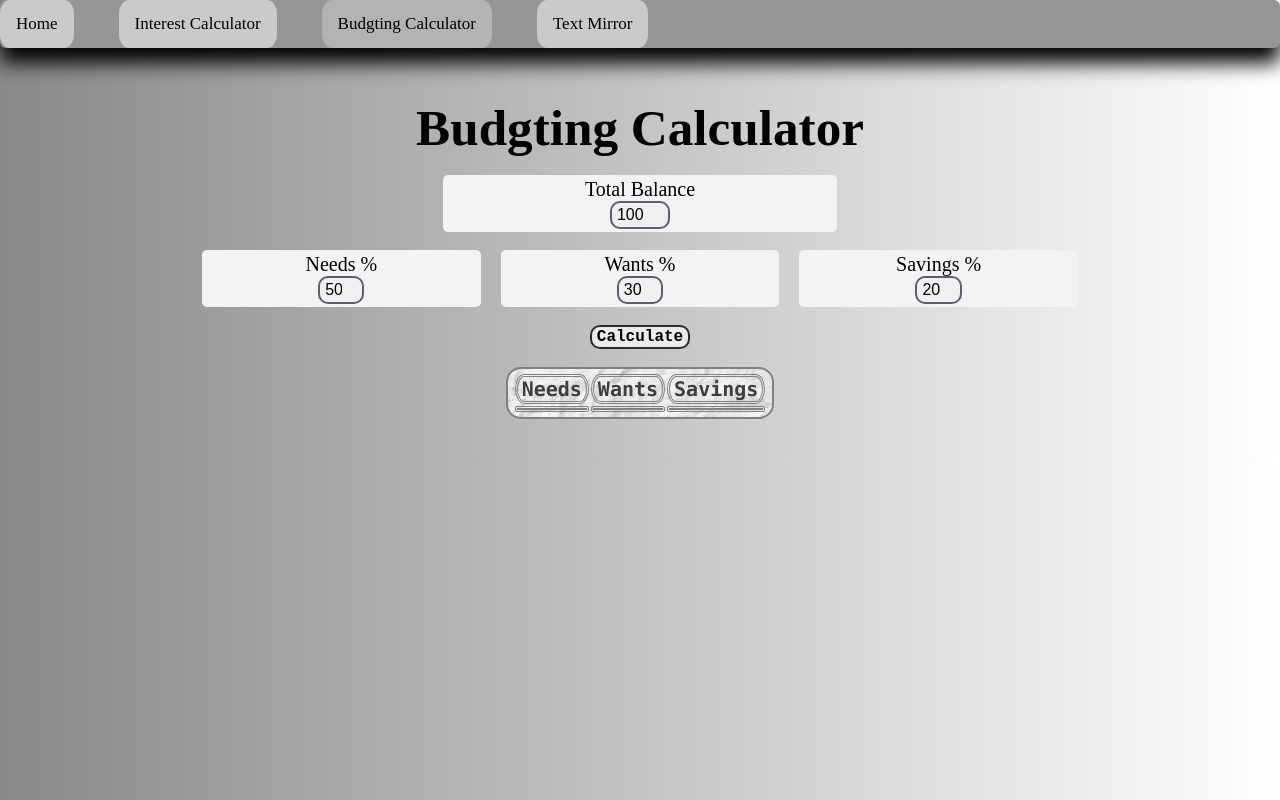
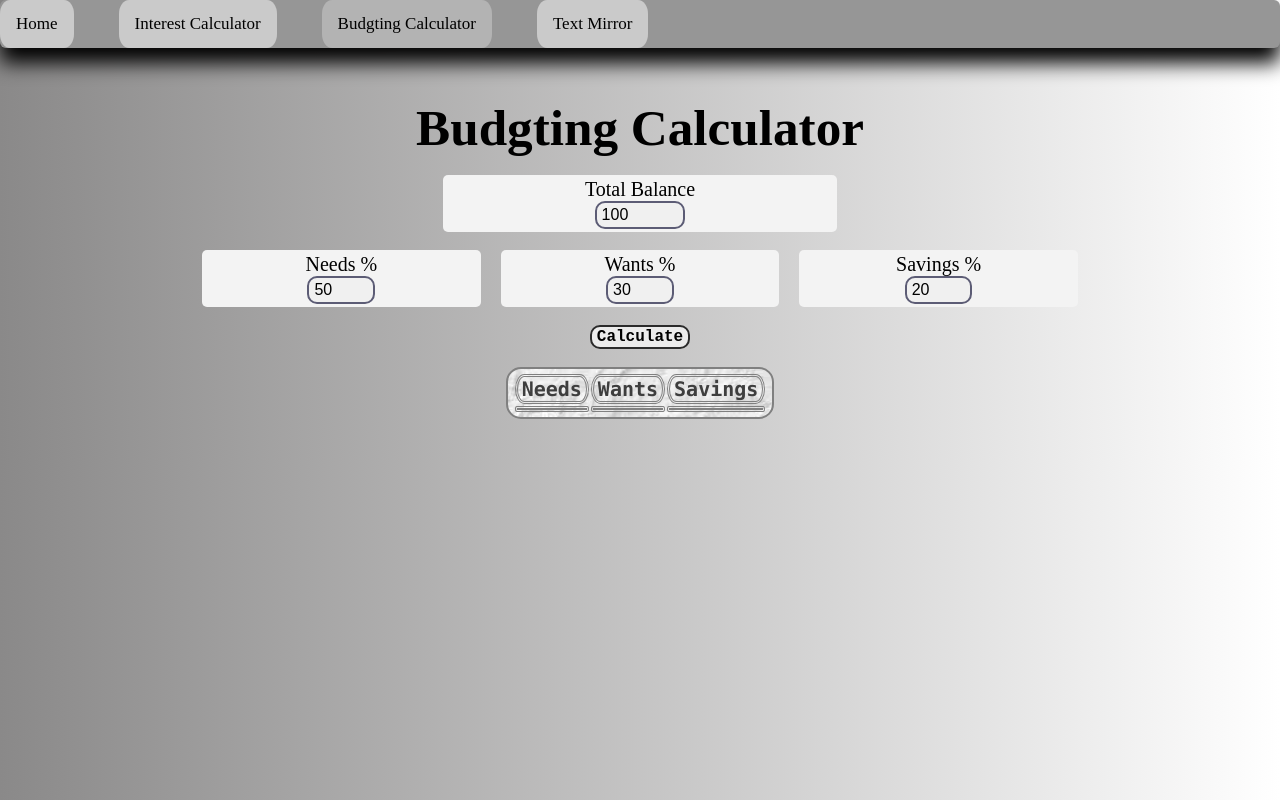
Before and after one commit to mrcoolkid69/tools, a plain HTML site: page budgting.html in a window 1280 px wide. Drawn offline with Linux system fonts and the light colour scheme.

Commit message:
Changed the css for inputs

```diff
--- a/budgting.html
+++ b/budgting.html
@@ -57,18 +57,18 @@
     <header>Budgting Calculator</header>
     <br>
     <label>Total Balance
-        <input class="numbers" type="number" id="budgting" value="100">
+        <input class="numbers" type="number" id="budgting" value="100" min="0" max="999999999">
     </label>
     <br>
     <form class="row">
         <label>Needs %
-            <input class="numbers" type="number" id="needs" value="50">
+            <input class="numbers" type="number" id="needs" value="50" min="0" max="100">
         </label>
         <label>Wants %
-            <input class="numbers" type="number" id="wants" value="30">
+            <input class="numbers" type="number" id="wants" value="30" min="0" max="100">
         </label>
         <label>Savings %
-            <input class="numbers" type="number" id="saves" value="20">
+            <input class="numbers" type="number" id="saves" value="20" min="0" max="100">
         </label>
     </form>
     <br>
--- a/defaults.css
+++ b/defaults.css
@@ -57,7 +57,8 @@ nav a:not(.active):hover {
     font-size: 20px;
     transition: 0.3s;
 }
-.select:hover{
+
+.select:hover {
     filter: drop-shadow(3px 5px 3px #000000da);
     border-radius: 8px;
 }
@@ -69,7 +70,9 @@ nav a:not(.active):hover {
 
 
 .numbers {
-    width: 12%;
+    field-sizing: content;
+    min-width: 20%;
+    max-width: 100%;
     display: block;
     margin: auto;
     background-color: #f0f0f0;
```
